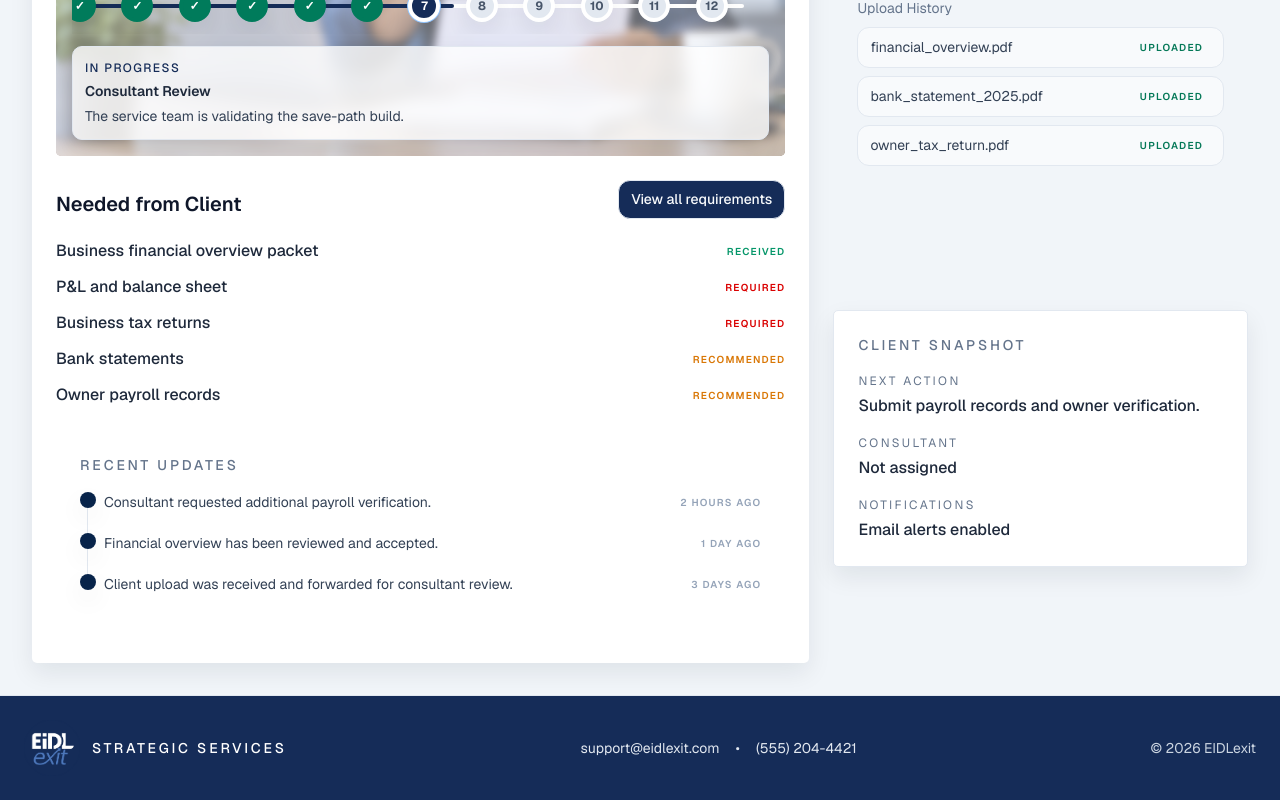
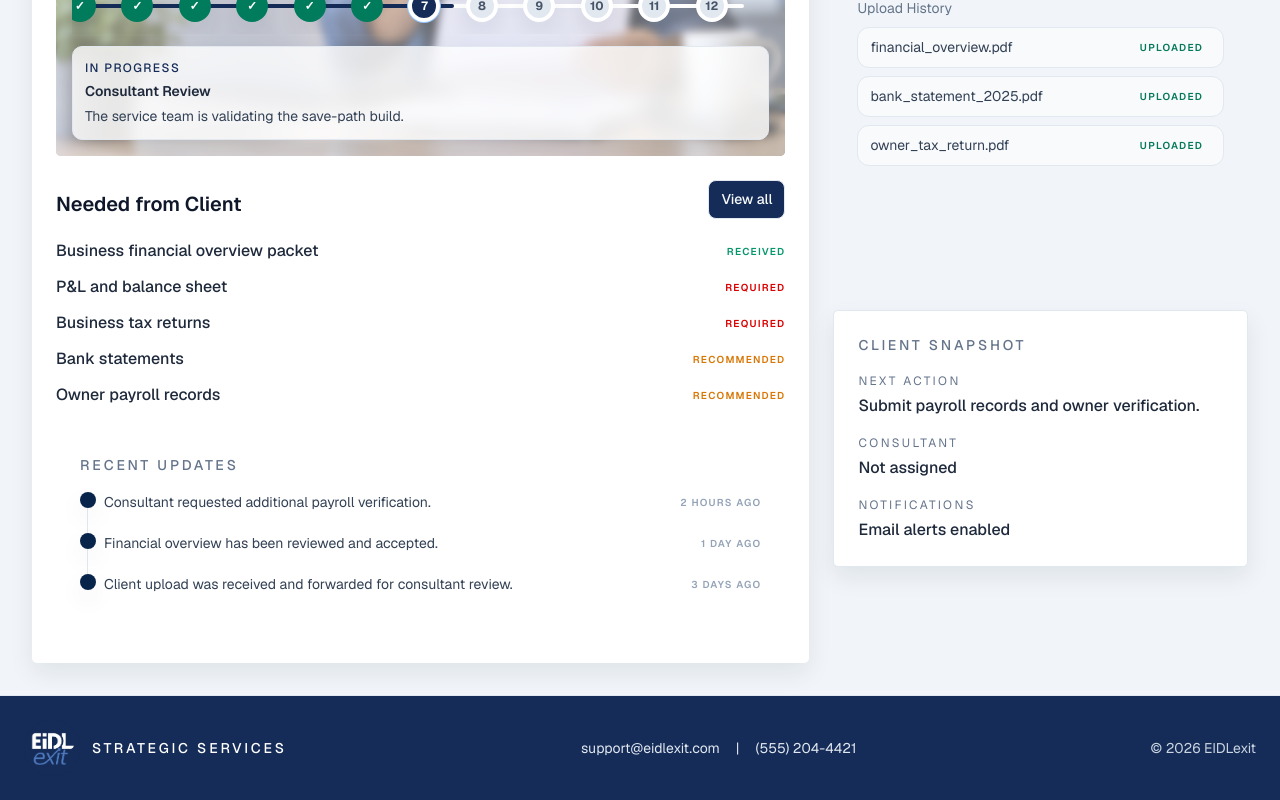
Before and after one commit to AzmayenMurshid/strategic-services, a Next.js app: page /dashboard in a window 1280 px wide. Shown: the part 424-1224 px from the top of the page. Built offline with nearby package versions, Linux system fonts and the light colour scheme.

Commit message:
v1 UI structure edits and API tests passed

```diff
--- a/components/dashboard/overview/NeededFromClient.module.css
+++ b/components/dashboard/overview/NeededFromClient.module.css
@@ -19,7 +19,7 @@
 .button {
   padding: 0.5rem 0.75rem;
   border: 1px solid var(--line);
-  border-radius: 0.75rem;
+  border-radius: 0.50rem;
   background: var(--brand);
   color: #f8fafc;
   font-size: 0.875rem;
--- a/components/dashboard/overview/NeededFromClient.tsx
+++ b/components/dashboard/overview/NeededFromClient.tsx
@@ -20,7 +20,7 @@ export function NeededFromClient({ onViewRequirements, serviceKey }: NeededFromC
           onClick={onViewRequirements}
           className={styles.button}
         >
-          View all requirements
+          View all
         </button>
       </div>
 
--- a/components/shared/SiteFooter.tsx
+++ b/components/shared/SiteFooter.tsx
@@ -12,7 +12,7 @@ export default function SiteFooter() {
         </div>
         <div className={styles.contact}>
           <span>support@eidlexit.com</span>
-          <span>•</span>
+          <span>|</span>
           <span>(555) 204-4421</span>
         </div>
         <div className={styles.copyright}>© 2026 EIDLexit</div>
```
